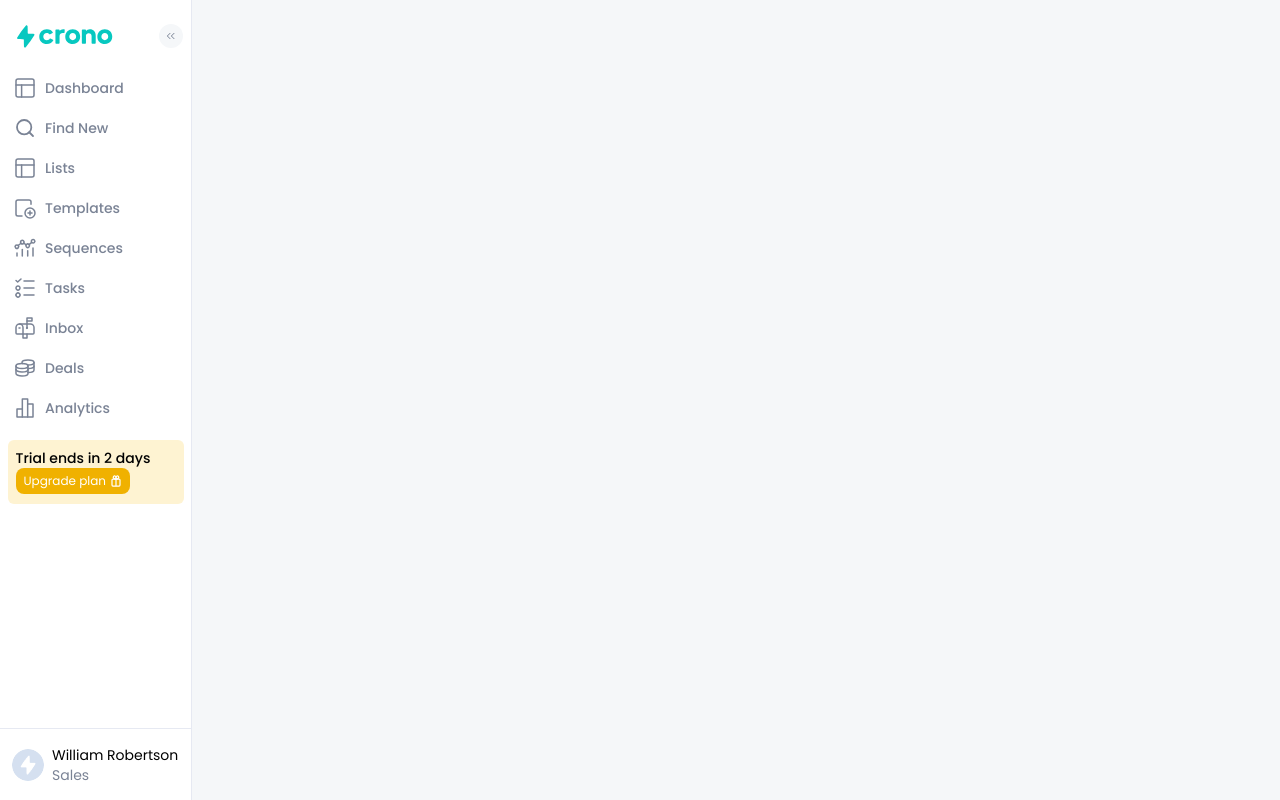
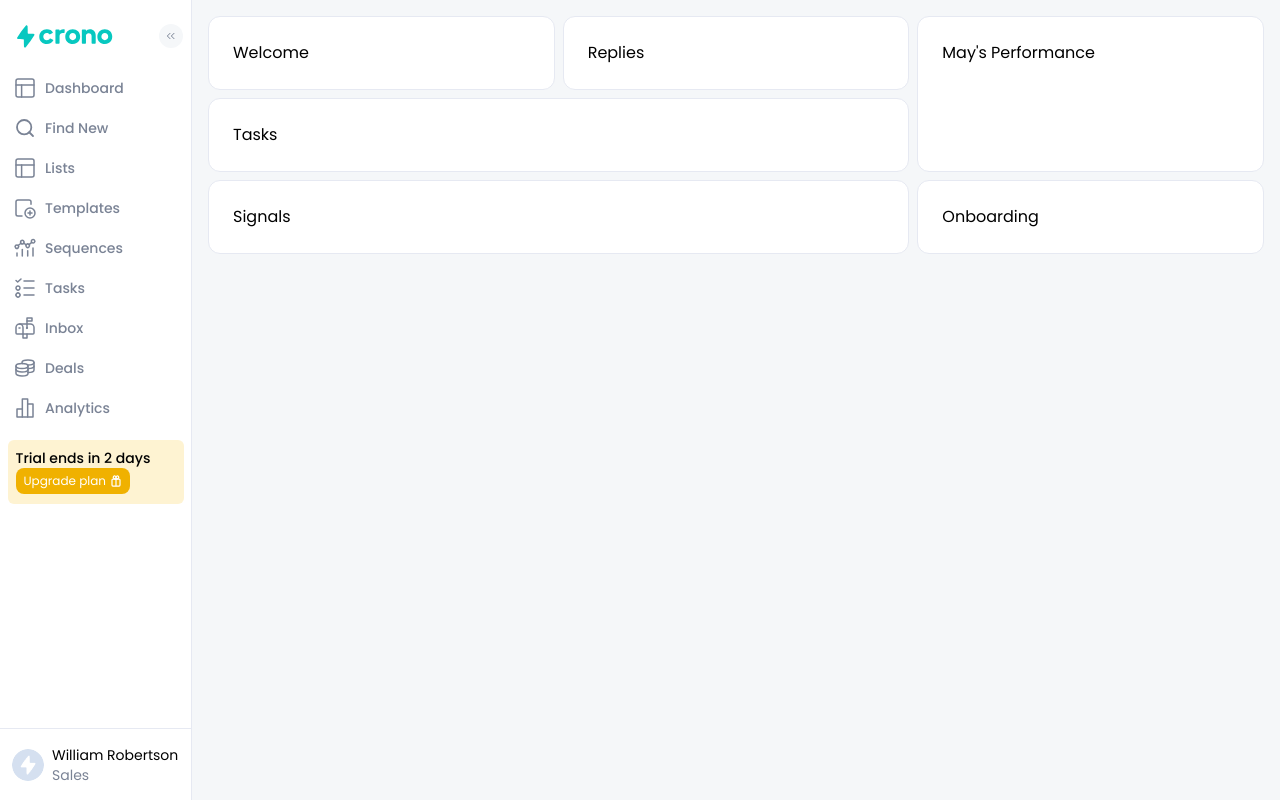
Before and after one commit to gabrielebelloo/crono-dashboard, a React (Vite) app: page / in a window 1280 px wide. Built offline with nearby package versions, Linux system fonts and the light colour scheme.

Commit message:
refactor: enhance layout and sidebar styling, and update DashboardPage structure

```diff
--- a/src/components/layout/AppLayout.tsx
+++ b/src/components/layout/AppLayout.tsx
@@ -4,7 +4,7 @@ export default function AppLayout({ children }: { children: React.ReactNode }) {
   return (
     <div className="flex">
       <Sidebar />
-      <main>{children}</main>
+      <main className="w-full p-4">{children}</main>
     </div>
   );
 }
--- a/src/components/layout/Sidebar/SidebarItem.tsx
+++ b/src/components/layout/Sidebar/SidebarItem.tsx
@@ -15,9 +15,7 @@ export default function SidebarItem({ id, label, href, collapsed = false }: Prop
       title={label}
     >
       <Icon className={`${textColor} shrink-0`} aria-hidden="true" />
-      {collapsed && (
-        <span className="sr-only">{label}</span>
-      )}
+      {collapsed && <span className="sr-only">{label}</span>}
       {!collapsed && (
         <span className={`${textColor} font-medium text-sm leading-[18px]`}>{label}</span>
       )}
--- /dev/null
+++ b/src/components/ui/Card.tsx
@@ -0,0 +1,10 @@
+type CardProps = {
+  children: React.ReactNode;
+  className?: string;
+};
+
+export default function Card({ children, className }: CardProps) {
+  return (
+    <div className={`bg-white rounded-xl border border-border p-6 ${className}`}>{children}</div>
+  );
+}
--- a/src/pages/DashboardPage/DashboardPage.tsx
+++ b/src/pages/DashboardPage/DashboardPage.tsx
@@ -1,3 +1,19 @@
+import Card from "../../components/ui/Card";
+
 export default function DashboardPage() {
-  return <div></div>;
+  return (
+    <div className="grid grid-cols-1 xl:grid-cols-12 gap-2">
+      <Card className="xl:col-span-4">Welcome</Card>
+
+      <Card className="xl:col-span-4">Replies</Card>
+
+      <Card className="xl:col-span-4 xl:row-span-2">May's Performance</Card>
+
+      <Card className="xl:col-span-8">Tasks</Card>
+
+      <Card className="xl:col-span-8">Signals</Card>
+
+      <Card className="xl:col-span-4">Onboarding</Card>
+    </div>
+  );
 }
```
Also changed, not shown: src/components/layout/Sidebar/Sidebar.tsx (+5 -8 lines).
